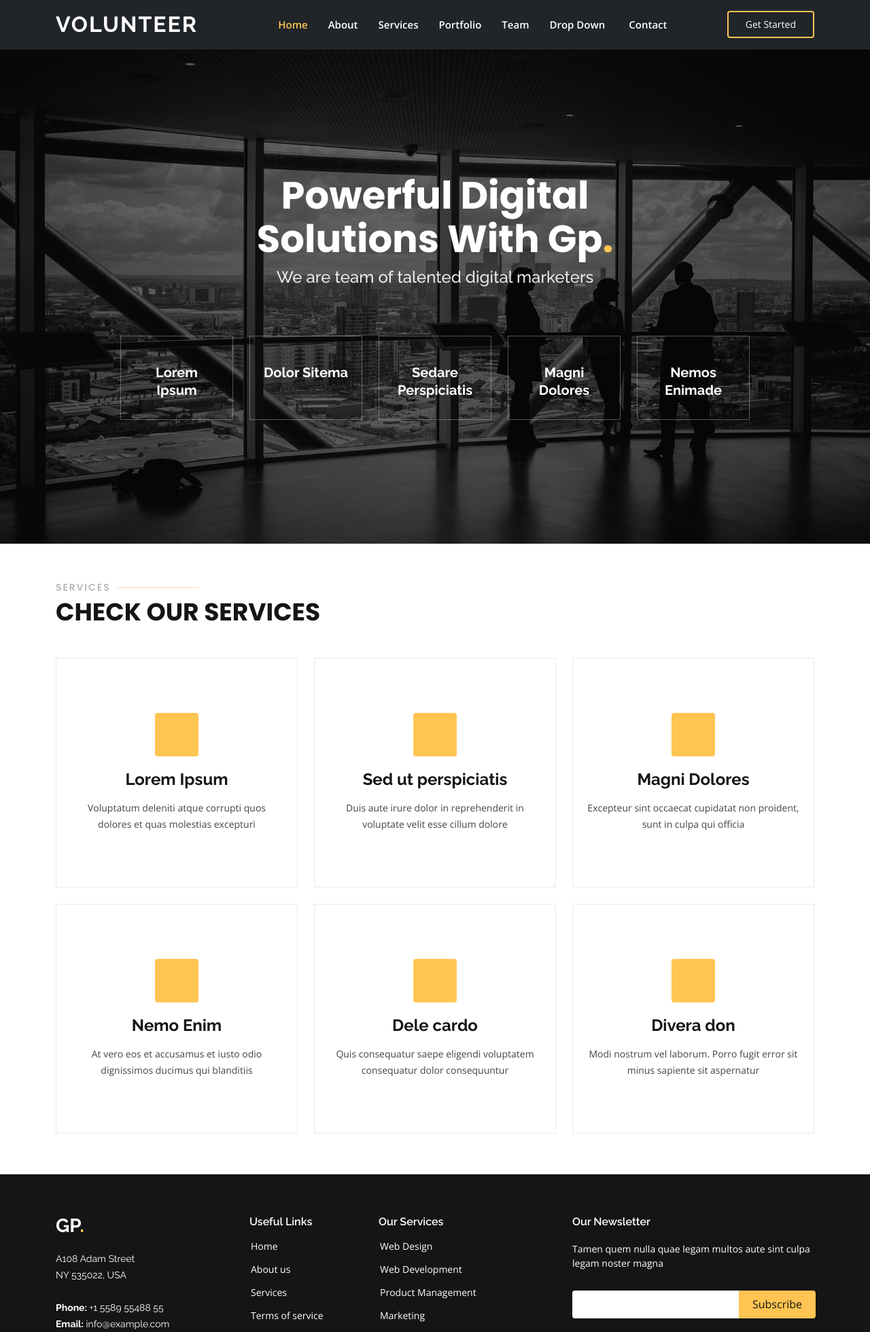
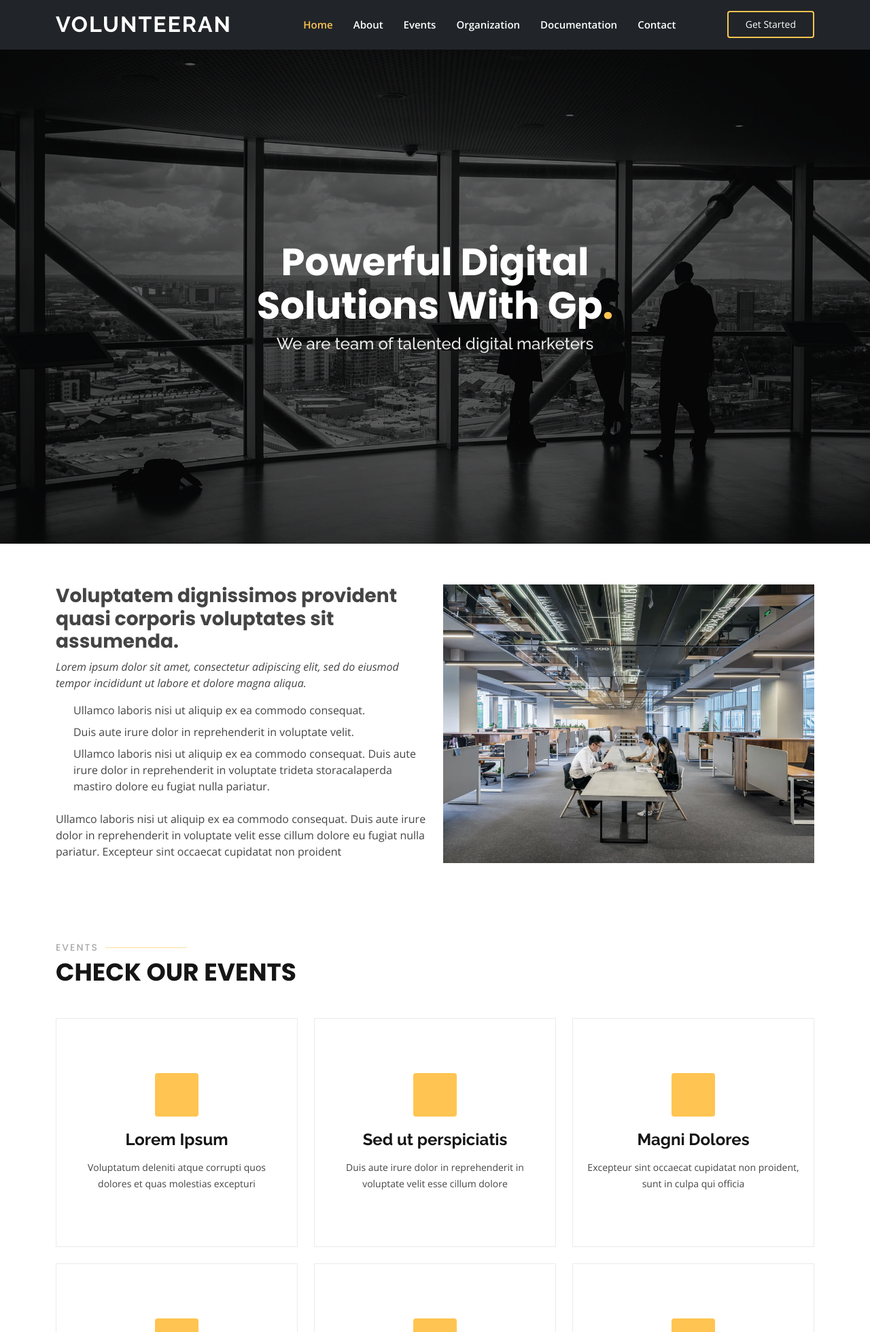
Before and after one commit to meirzaputri/PWBF, a Laravel app: page / in a window 1280 px wide. Shown: the top 1960 px of the page at 68% size. Run offline with Laravel 8, Linux system fonts and the light colour scheme.

Commit message:
progress home
edit navbar, events, membuat call to actions

```diff
--- a/public/css/style.css
+++ b/public/css/style.css
@@ -660,9 +660,9 @@ body {
   }
 
   /*--------------------------------------------------------------
-  # Services
-  --------------------------------------------------------------*/
-  .services .icon-box {
+  # events
+  --------------------------------------------------------------*/
+  .events .icon-box {
     text-align: center;
     border: 1px solid #ebebeb;
     padding: 80px 20px;
@@ -670,7 +670,7 @@ body {
     background: #fff;
   }
 
-  .services .icon-box .icon {
+  .events .icon-box .icon {
     margin: 0 auto;
     width: 64px;
     height: 64px;
@@ -683,34 +683,34 @@ body {
     transition: 0.3s;
   }
 
-  .services .icon-box .icon i {
+  .events .icon-box .icon i {
     color: #151515;
     font-size: 28px;
     transition: ease-in-out 0.3s;
   }
 
-  .services .icon-box h4 {
+  .events .icon-box h4 {
     font-weight: 700;
     margin-bottom: 15px;
     font-size: 24px;
   }
 
-  .services .icon-box h4 a {
+  .events .icon-box h4 a {
     color: #151515;
     transition: ease-in-out 0.3s;
   }
 
-  .services .icon-box h4 a:hover {
+  .events .icon-box h4 a:hover {
     color: #ffc451;
   }
 
-  .services .icon-box p {
+  .events .icon-box p {
     line-height: 24px;
     font-size: 14px;
     margin-bottom: 0;
   }
 
-  .services .icon-box:hover {
+  .events .icon-box:hover {
     border-color: #fff;
     box-shadow: 0px 0 25px 0 rgba(0, 0, 0, 0.1);
     transform: translateY(-10px);
--- /dev/null
+++ b/resources/views/partials/callactions.blade.php
@@ -0,0 +1,12 @@
+<!-- ======= Cta Section ======= -->
+<section id="cta" class="cta">
+    <div class="container" data-aos="zoom-in">
+
+      <div class="text-center">
+        <h3>Call To Action</h3>
+        <p> Duis aute irure dolor in reprehenderit in voluptate velit esse cillum dolore eu fugiat nulla pariatur. Excepteur sint occaecat cupidatat non proident, sunt in culpa qui officia deserunt mollit anim id est laborum.</p>
+        <a class="cta-btn" href="#">Call To Action</a>
+      </div>
+
+    </div>
+  </section><!-- End Cta Section -->
--- a/resources/views/partials/service.blade.php
+++ b/resources/views/partials/events.blade.php
@@ -1,10 +1,10 @@
 <!-- ======= Services Section ======= -->
-<section id="services" class="services">
+<section id="events" class="events">
     <div class="container" data-aos="fade-up">
 
       <div class="section-title">
-        <h2>Services</h2>
-        <p>Check our Services</p>
+        <h2>Events</h2>
+        <p>Check our Events</p>
       </div>
 
       <div class="row">
--- a/resources/views/partials/hero.blade.php
+++ b/resources/views/partials/hero.blade.php
@@ -10,7 +10,7 @@
         </div>
       </div>
 
-      <div class="row gy-4 mt-5 justify-content-center" data-aos="zoom-in" data-aos-delay="250">
+      {{-- <div class="row gy-4 mt-5 justify-content-center" data-aos="zoom-in" data-aos-delay="250">
         <div class="col-xl-2 col-md-4">
           <div class="icon-box">
             <i class="ri-store-line"></i>
@@ -41,7 +41,7 @@
             <h3><a href="">Nemos Enimade</a></h3>
           </div>
         </div>
-      </div>
+      </div> --}}
 
     </div>
   </section>
--- a/resources/views/partials/navbar.blade.php
+++ b/resources/views/partials/navbar.blade.php
@@ -3,7 +3,7 @@
   <header id="header" class="fixed-top bg-dark">
     <div class="container d-flex align-items-center justify-content-lg-between">
 
-      <h1 class="logo me-auto me-lg-0"><a href="index.html">Volunteer<span></span></a></h1>
+      <h1 class="logo me-auto me-lg-0"><a href="index.html">Volunteeran<span></span></a></h1>
       <!-- Uncomment below if you prefer to use an image logo -->
       <!-- <a href="index.html" class="logo me-auto me-lg-0"><img src="assets/img/logo.png" alt="" class="img-fluid"></a>-->
 
@@ -11,10 +11,10 @@
         <ul>
           <li><a class="nav-link scrollto active" href="#hero">Home</a></li>
           <li><a class="nav-link scrollto" href="#about">About</a></li>
-          <li><a class="nav-link scrollto" href="#services">Services</a></li>
-          <li><a class="nav-link scrollto " href="#portfolio">Portfolio</a></li>
-          <li><a class="nav-link scrollto" href="#team">Team</a></li>
-          <li class="dropdown"><a href="#"><span>Drop Down</span> <i class="bi bi-chevron-down"></i></a>
+          <li><a class="nav-link scrollto" href="#events">Events</a></li>
+          <li><a class="nav-link scrollto " href="#Organization">Organization</a></li>
+          <li><a class="nav-link scrollto" href="#documentation">Documentation</a></li>
+          {{-- <li class="dropdown"><a href="#"><span>Drop Down</span> <i class="bi bi-chevron-down"></i></a>
             <ul>
               <li><a href="#">Drop Down 1</a></li>
               <li class="dropdown"><a href="#"><span>Deep Drop Down</span> <i class="bi bi-chevron-right"></i></a>
@@ -28,8 +28,8 @@
               </li>
               <li><a href="#">Drop Down 2</a></li>
               <li><a href="#">Drop Down 3</a></li>
-              <li><a href="#">Drop Down 4</a></li>
-            </ul>
+              <li><a href="#">Drop Down 4</a></li> --}}
+            {{-- </ul> --}}
           </li>
           <li><a class="nav-link scrollto" href="#contact">Contact</a></li>
         </ul>
--- a/resources/views/welcome.blade.php
+++ b/resources/views/welcome.blade.php
@@ -19,9 +19,10 @@
    @include('partials.navbar')
    @include('partials.hero')
    <main id="main">
-       {{-- @include('partials.about')
-       @include('partials.features') --}}
-       @include('partials.service')
+       @include('partials.about')
+       {{-- @include('partials.features') --}}
+       @include('partials.events')
+       @include('partials.callactions')
 
 
 
```
